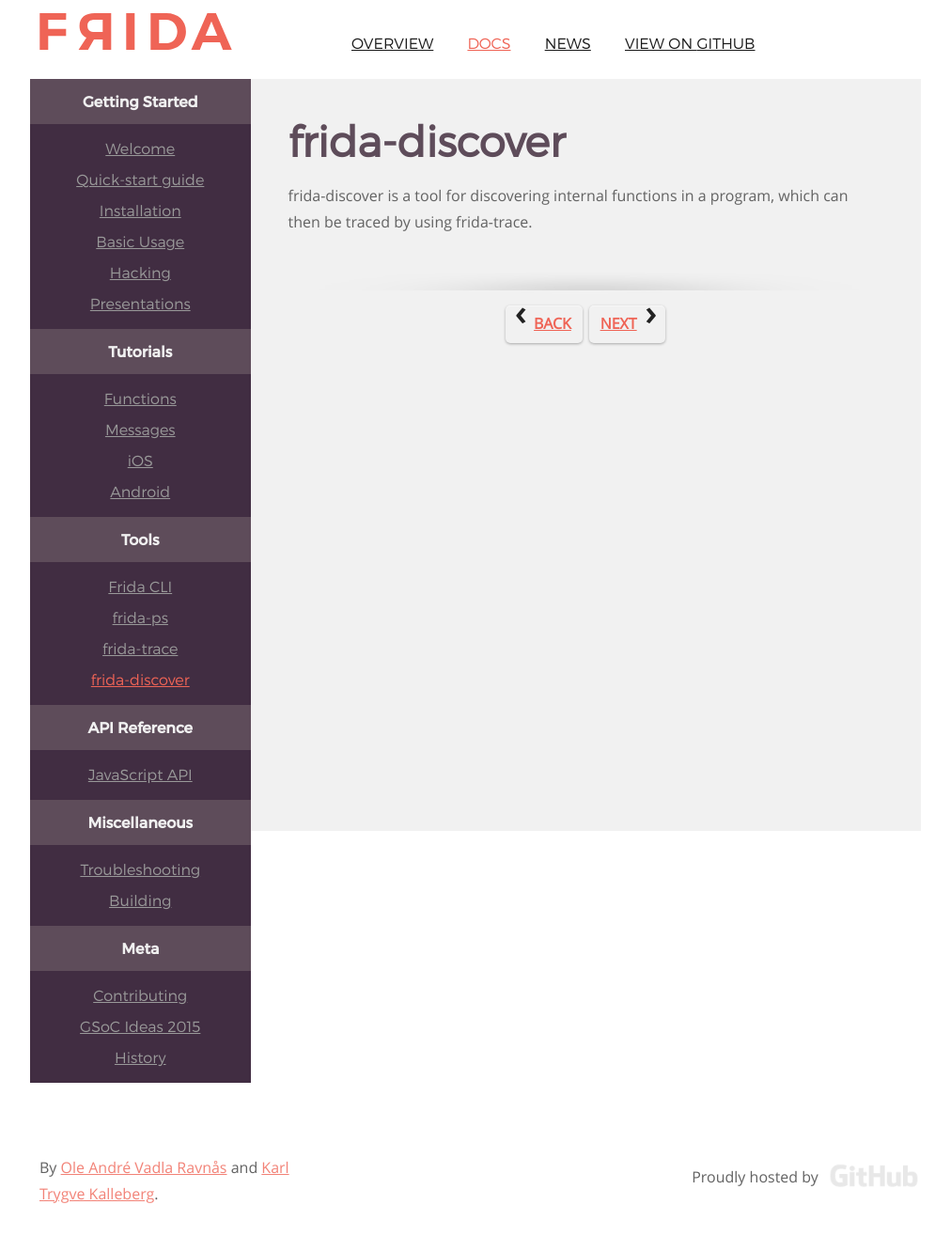
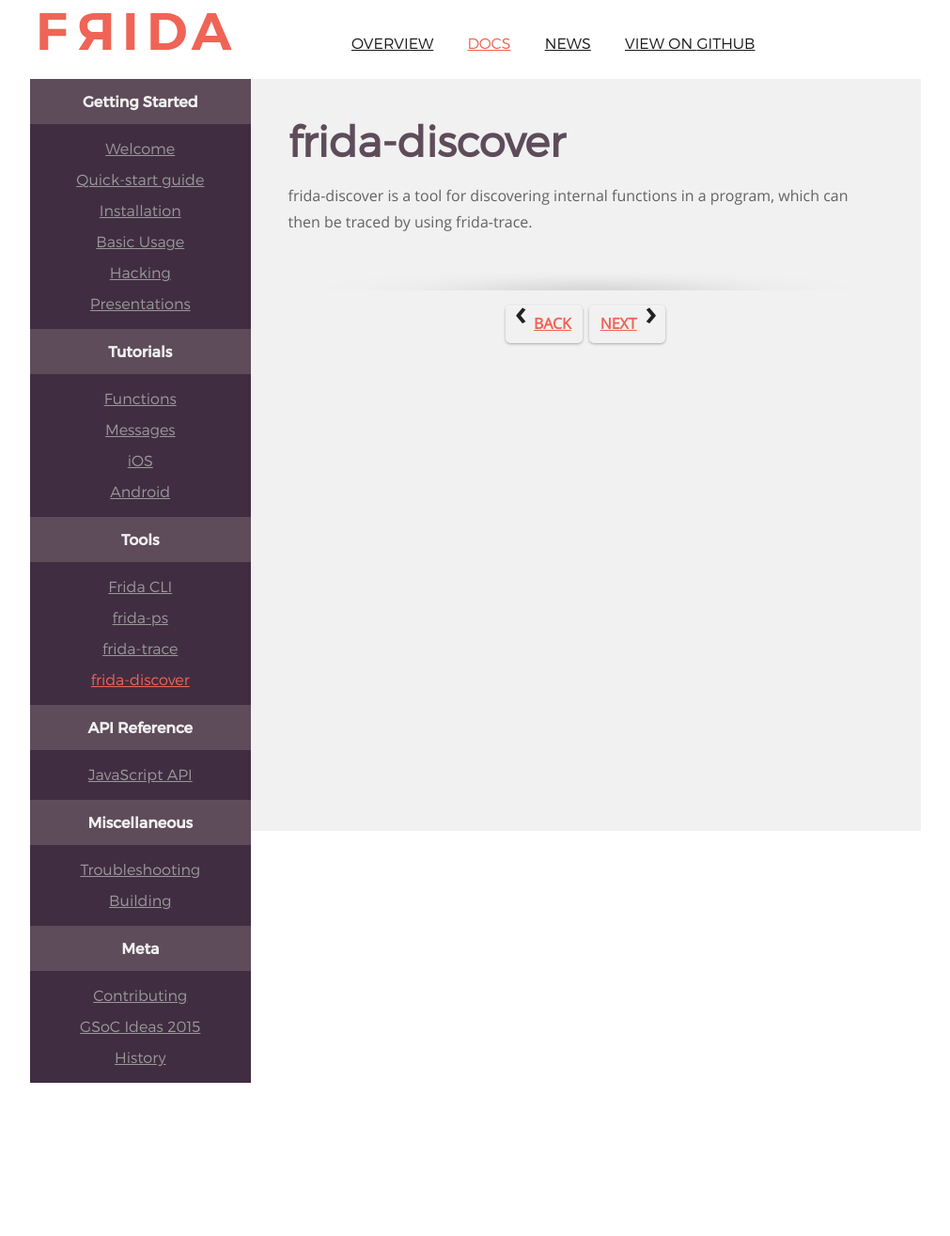
Before and after one commit to frida/frida-website, a Jekyll site: the page built from docs/frida-discover.md, in a window 1280 px wide. Shown: the whole page at 94% size, without its empty margins (129-1140 px from the left). Built offline with Jekyll 4.4.1, drawn with Linux system fonts in a browser that asks for light colours; after the commit the page ends 1207 px from its top, so only the background shows below that.

Commit message:
Remove the footer for now

```diff
--- a/_includes/footer.html
+++ b/_includes/footer.html
@@ -1,15 +1,2 @@
 <footer>
-  <div class="grid">
-    <div class="unit one-third center-on-mobiles">
-      <p>By <a href="http://twitter.com/oleavr/">Ole André Vadla Ravnås</a> and <a href="http://kalleberg.org/">Karl Trygve Kalleberg</a>.</p>
-    </div>
-    <div class="unit two-thirds align-right center-on-mobiles">
-      <p>
-        Proudly hosted by
-        <a href="https://github.com">
-          <img src="{{ site.url }}/img/footer-logo.png" alt="GitHub • Social coding">
-        </a>
-      </p>
-    </div>
-  </div>
 </footer>
```
Also changed, not shown: img/footer-logo.png (deleted).
